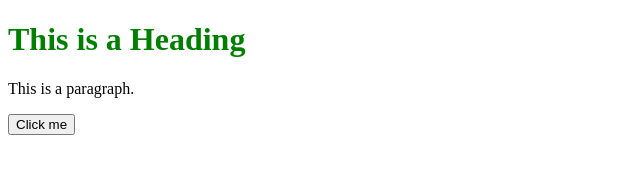
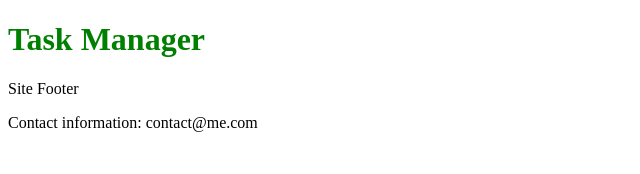
Before and after one commit to agord/TaskManager, a plain HTML site: page src/index.html in a window 1280 px wide. Shown: the whole page, without its empty margins (0-640 px from the left). Drawn offline with Linux system fonts and the light colour scheme.

Commit message:
minor changes

```diff
--- a/src/index.html
+++ b/src/index.html
@@ -7,9 +7,19 @@
 	</head>
 	<body>
 
-		<h1>This is a Heading</h1>
-		<p>This is a paragraph.</p>
-		<button type="button" onclick="helloWorld()">Click me</button>
+		<h1>Task Manager</h1>
+
 
 	</body>
+	<footer>
+
+	  <p>Site Footer</p>
+	  <p>
+		Contact information:
+		<a>
+			contact@me.com
+		</a>
+	  </p>
+
+	</footer>
 </html>
--- a/src/js/index.js
+++ b/src/js/index.js
@@ -1,3 +1,5 @@
+"use strict";
+
 function helloWorld() {
 	alert('Hello World');
 }
```
